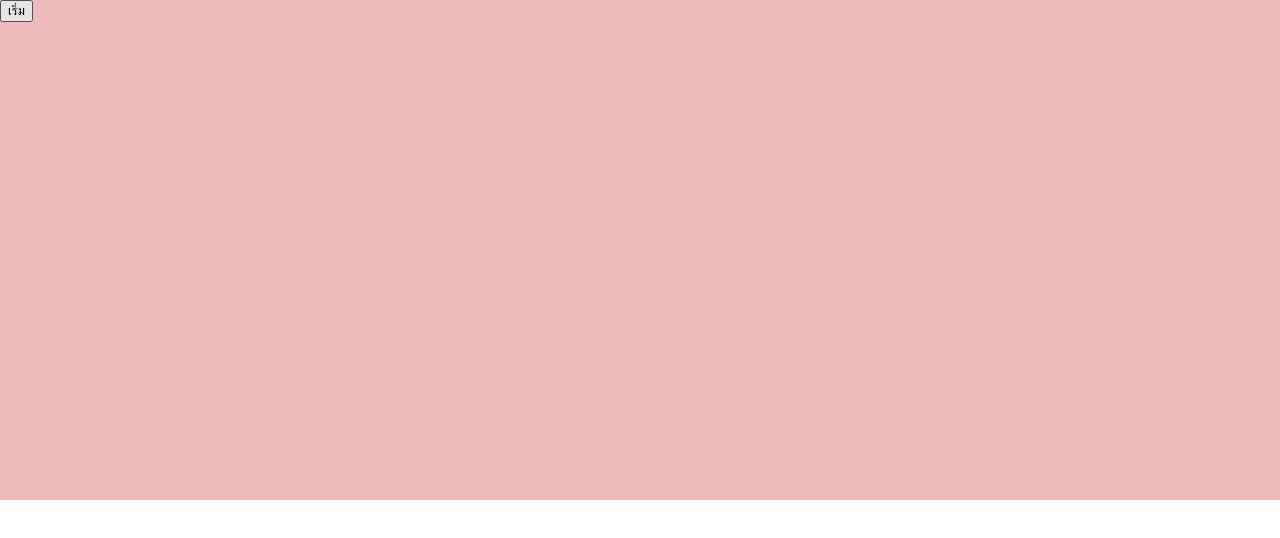
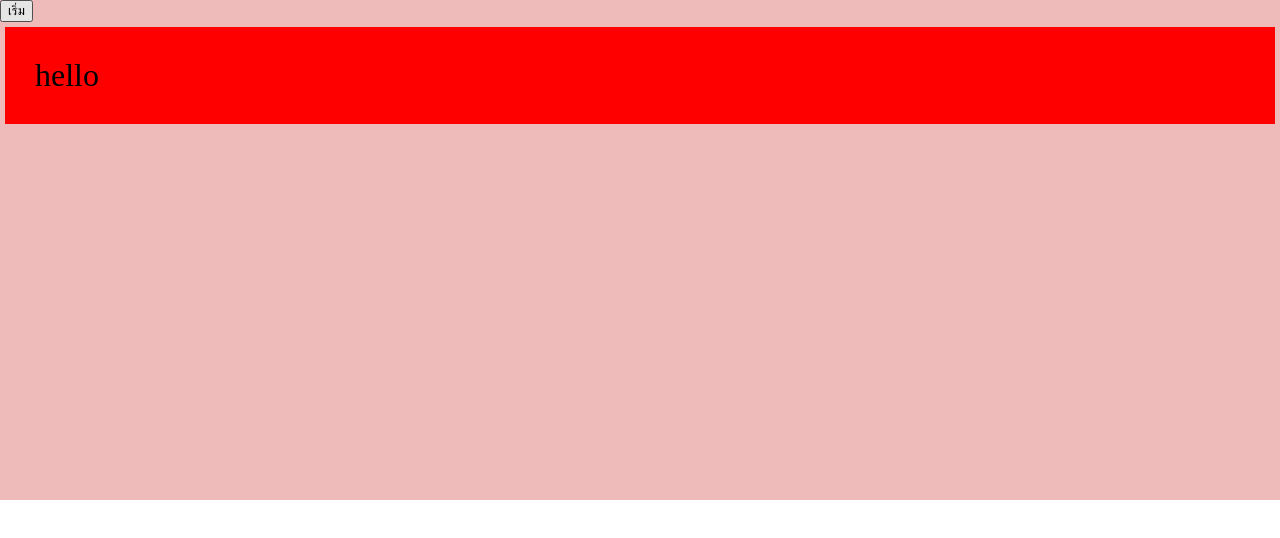
Before and after one commit to JittawatP/JittawatP.github.io, a plain HTML site: page js_test/js_01.html in a window 1280 px wide. Both pictures are taken after a click on the button "เริ่ม". Drawn offline with Linux system fonts and the light colour scheme.

Commit message:
update 28 Nov 22 16.56

```diff
--- a/js_test/js_01.html
+++ b/js_test/js_01.html
@@ -48,8 +48,21 @@
 
         let start3 = () => {
             console.log("this is message from btn3.")
+            let div_child = document.createElement("div");
+            div_child.innerHTML="hello";
+            div_child.style.fontSize="2em";
+            div_child.style.padding="30px";
+            div_child.style.margin="5px";
+            div_child.style.backgroundColor="#ff0000";
+            let x_main = document.getElementsByClassName("main")[0];
+            x_main.appendChild(div_child);
         };
 
+        let start4 = () => {
+            let n_div = document.createElement("div");
+            n_div.innerHTML = "สวัสดี";
+
+        }
 
     </script>
 </body>
```
